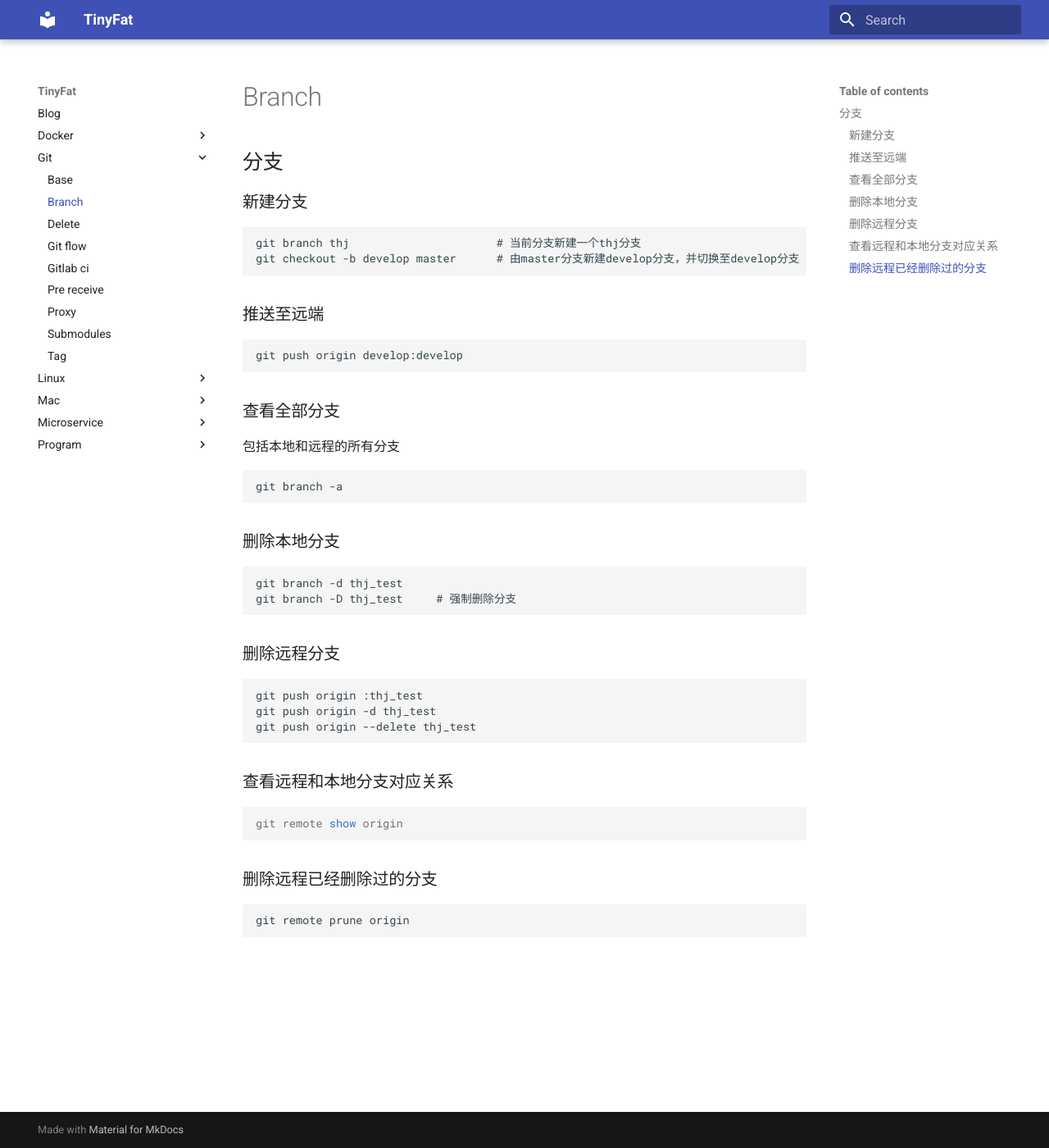
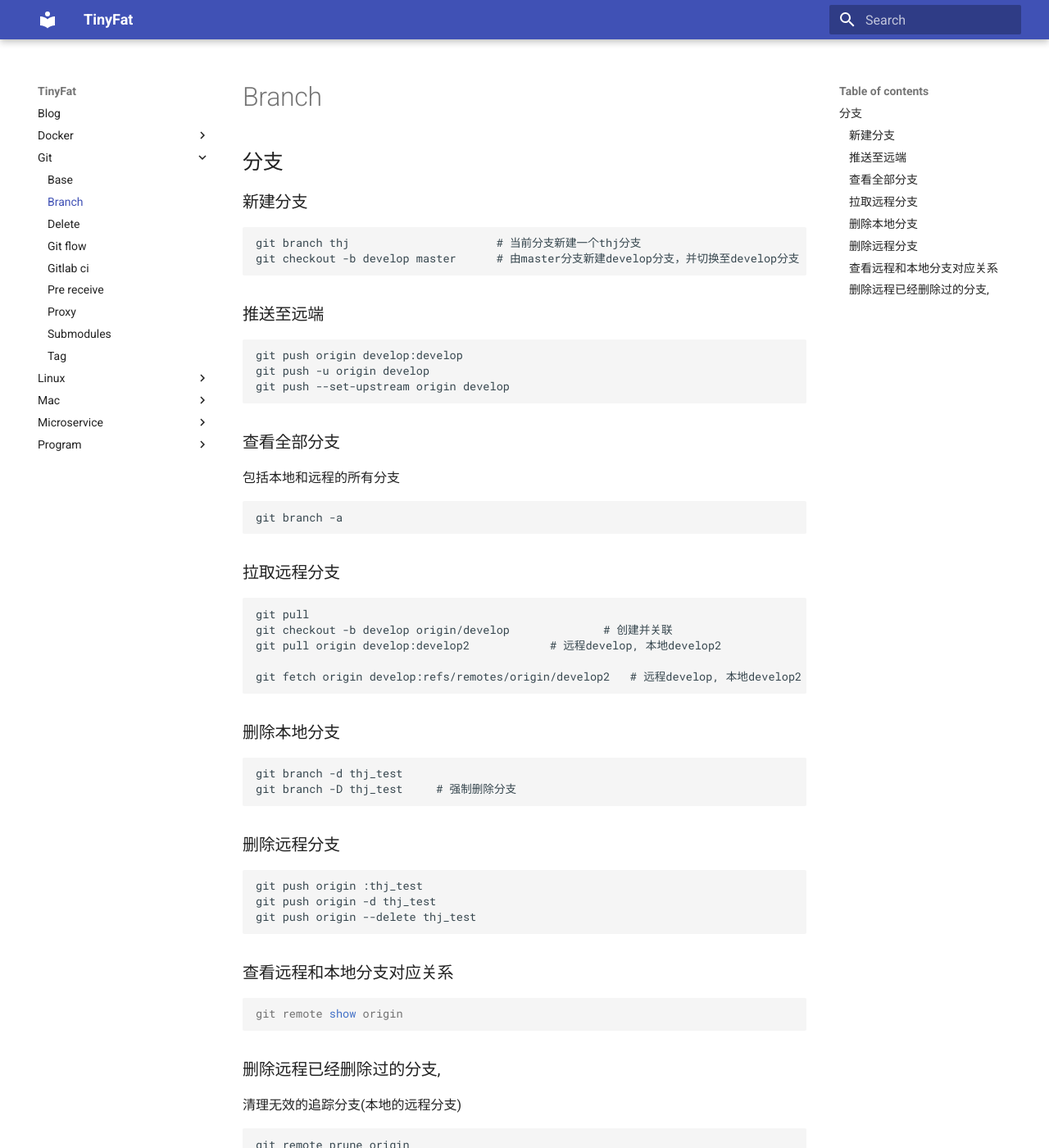
Before and after one commit to thj8/blog, an MkDocs documentation site: the page built from docs/Git/branch.md, in a window 1280 px wide and 1400 px high. Shown: the whole window at 82% size. Built offline with MkDocs 1.6.1 and Material for MkDocs 9.7.7, drawn with Linux system fonts in a browser that asks for light colours; some of the changed text lies outside the part shown.

Commit message:
update branch tag

````diff
--- a/docs/Git/branch.md
+++ b/docs/Git/branch.md
@@ -11,6 +11,8 @@ git checkout -b develop master      # 由master分支新建develop分支，并
 
 ```
 git push origin develop:develop
+git push -u origin develop
+git push --set-upstream origin develop
 ```
 
 ### 查看全部分支
@@ -18,6 +20,16 @@ git push origin develop:develop
 
 ```
 git branch -a
+```
+
+### 拉取远程分支
+
+```
+git pull
+git checkout -b develop origin/develop       		# 创建并关联
+git pull origin develop:develop2			# 远程develop, 本地develop2
+
+git fetch origin develop:refs/remotes/origin/develop2   # 远程develop, 本地develop2
 ```
 
 ### 删除本地分支
@@ -41,8 +53,11 @@ git push origin --delete thj_test
 git remote show origin
 ```
 
-### 删除远程已经删除过的分支
+### 删除远程已经删除过的分支,
+
+清理无效的追踪分支(本地的远程分支)
 
 ```
 git remote prune origin
+git remote prune origin --dry-run
 ```
````
Also changed, not shown: docs/Git/tag.md (+10 -0 lines).
